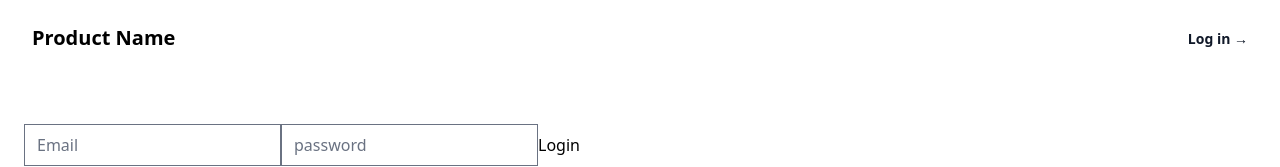
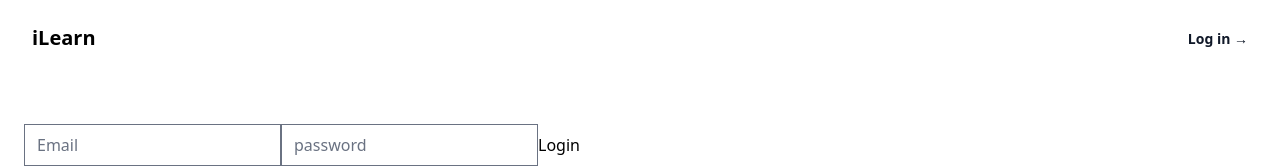
Before and after one commit to amirulabdlatib/mini-student-management-system, a Vue app in the folder frontend/: page / in a window 1280 px wide. Shown: the top 167 px of the page. Built offline with nearby package versions, Linux system fonts and the light colour scheme; no server answers.

Commit message:
Update product name

```diff
--- a/frontend/src/components/Navigation.vue
+++ b/frontend/src/components/Navigation.vue
@@ -12,7 +12,7 @@
         <nav class="mx-auto flex max-w-7xl items-center justify-between p-6 lg:px-8">
             <div class="flex items-center gap-x-12">
                 <a href="#" class="-m-1.5 p-1.5">
-                    <span class="text-xl font-bold"> Product Name </span>
+                    <span class="text-xl font-bold"> iLearn </span>
                 </a>
                 <div v-if="authenticated" class="hidden lg:flex lg:gap-x-12">
                     <RouterLink :to="{ name: 'dashboard' }" class="text-sm font-semibold leading-6 text-gray-900"> Dashboard </RouterLink>
@@ -42,7 +42,7 @@
             <div class="fixed inset-y-0 right-0 z-10 w-full overflow-y-auto bg-white px-6 py-6 sm:ring-1 sm:ring-gray-900/10">
                 <div class="flex items-center justify-between">
                     <a href="#" class="-m-1.5 p-1.5">
-                        <span class="text-xl font-bold"> Product Name </span>
+                        <span class="text-xl font-bold"> iLearn </span>
                     </a>
                     <button @click="mobileNavigation = false" type="button" class="-m-2.5 rounded-md p-2.5 text-gray-700">
                         <span class="sr-only">Close menu</span>
```
